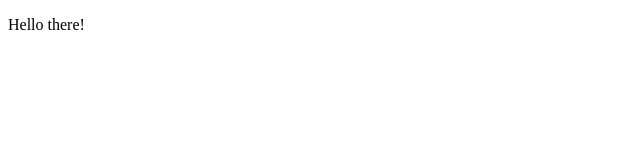
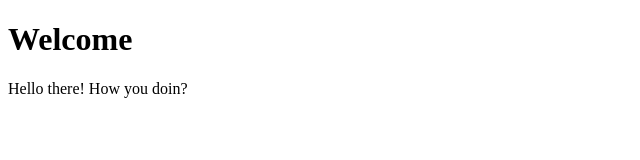
Before and after one commit to tanvirbillion/1st-site-on-github, a plain HTML site: page Index.html in a window 1280 px wide. Shown: the whole page, without its empty margins (0-640 px from the left). Drawn offline with Linux system fonts and the light colour scheme.

Commit message:
learned git

```diff
--- a/Index.html
+++ b/Index.html
@@ -4,9 +4,10 @@
     <meta charset="UTF-8">
     <meta name="viewport" content="width=>, initial-scale=1.0">
     <title>Document</title>
+    <h1>Welcome</h1>
 </head>
 <body>
-    <p>Hello there!
+    <p>Hello there! How you doin?
     </p>
 </body>
 </html>
```
